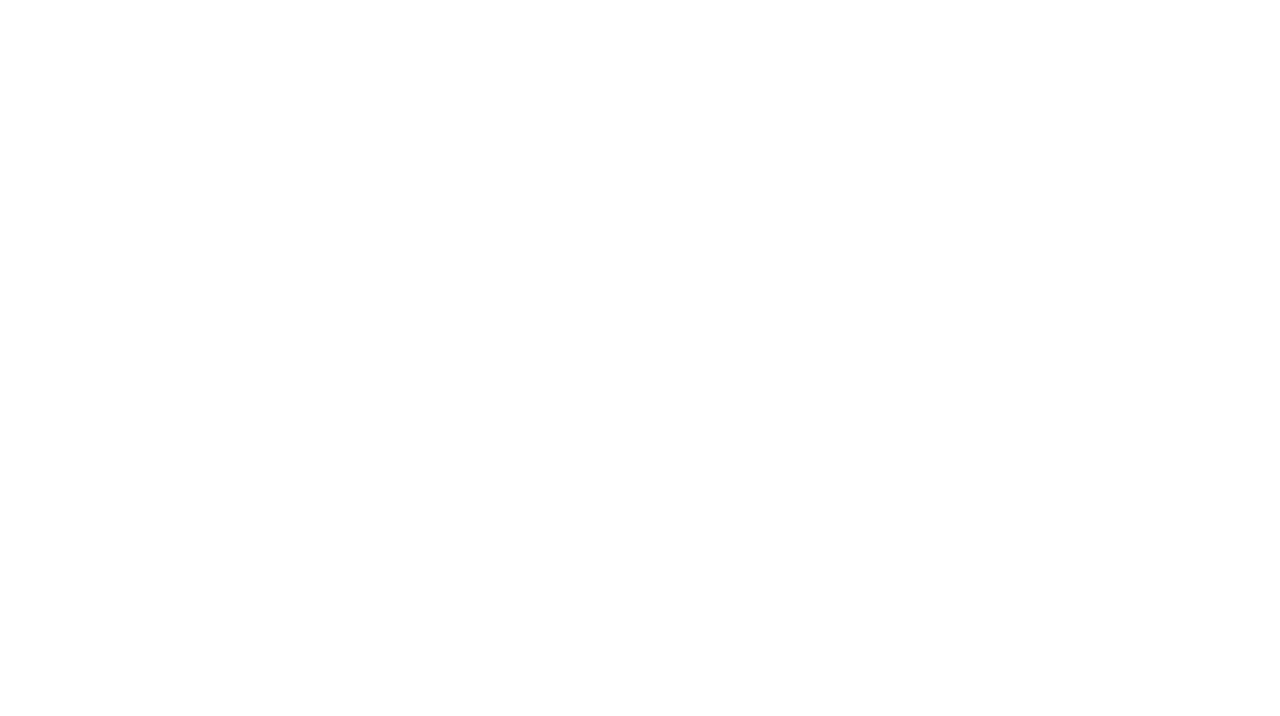
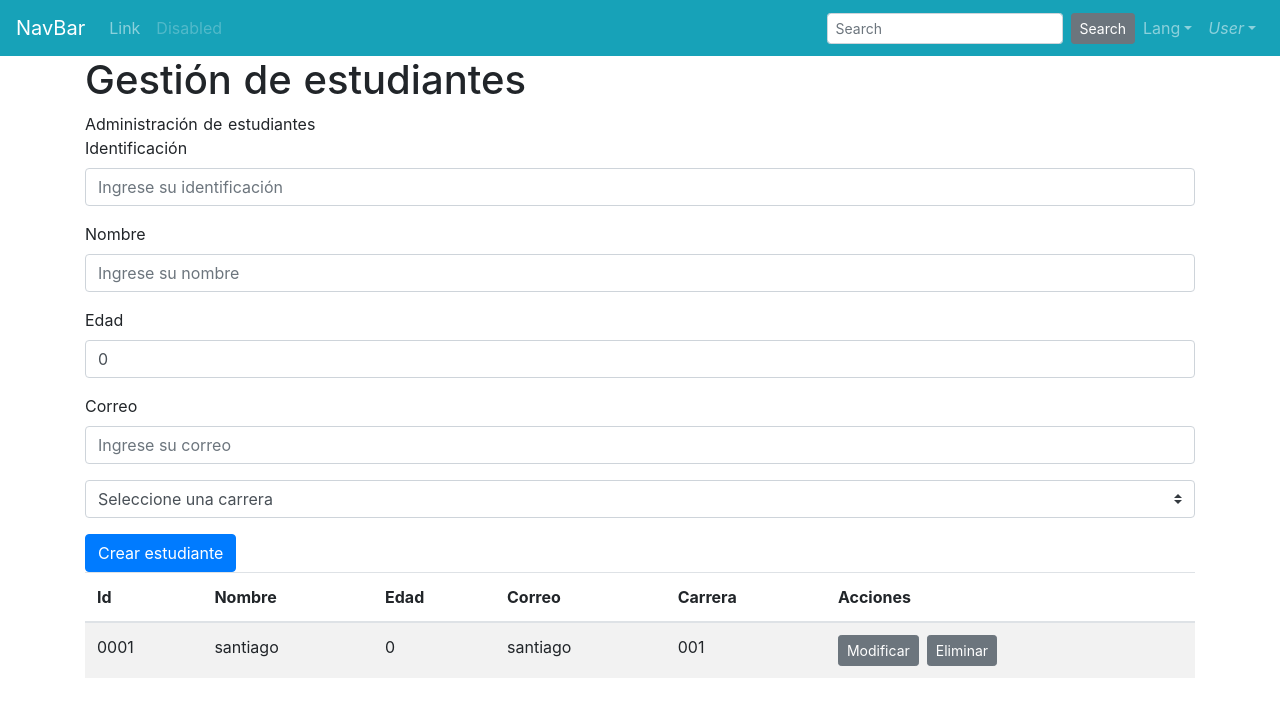
Before and after one commit to alejosuaza1022/proyectoSoftware, a Nuxt app: page /infoEvaluadores in a window 1280 px wide. Before the commit this address had no page. Shown: the top 716 px of the page. Built offline with nearby package versions, Linux system fonts and the light colour scheme.

Commit message:
Layout y crud
Layout añadido y crud de ejemplo

```diff
--- /dev/null
+++ b/assets/infoEvaluadores.js
@@ -0,0 +1,73 @@
+export default {
+    data() {
+      return {
+        mensaje: "Administración de estudiantes",
+        enEdicion: false,
+        estudiante: {
+          id: "",
+          nombre: "",
+          edad: 0,
+          correo: "",
+          carrera: null,
+          acciones: true
+        },
+        lista_estudiantes: [
+          {
+            id: "0001",
+            nombre: "santiago",
+            edad: 0,
+            correo: "santiago",
+            carrera: "001",
+            acciones: true
+          }
+        ],
+        opciones_carrera: [
+          { value: null, text: "Seleccione una carrera", disabled: true },
+          { value: "001", text: "Ingeniería de sistemas" },
+          { value: "002", text: "Derecho" },
+          { value: "003", text: "Comunicación" }
+        ]
+      };
+    },
+    methods: {
+      crearEstudiante() {
+        this.lista_estudiantes.push(this.estudiante);
+        this.estudiante = {
+          id: "",
+          nombre: "",
+          edad: 0,
+          correo: "",
+          carrera: null,
+          acciones: true
+        };
+      },
+      eliminarEstudiante({ item }) {
+        let posicion = this.lista_estudiantes.findIndex(
+          estudiante => estudiante.id == item.id
+        );
+        this.lista_estudiantes.splice(posicion, 1);
+      },
+      cargarEstudiante({ item }) {
+        let estu = this.lista_estudiantes.find(
+          estudiante => estudiante.id == item.id
+        );
+        this.enEdicion = true;
+        this.estudiante = Object.assign({}, estu);
+      },
+      actualizarEstudiante() {
+        let posicion = this.lista_estudiantes.findIndex(
+          estudiante => estudiante.id == this.estudiante.id
+        );
+        this.lista_estudiantes.splice(posicion, 1, this.estudiante);
+        this.estudiante = {
+          id: "",
+          nombre: "",
+          edad: 0,
+          correo: "",
+          carrera: null,
+          acciones: true
+        };
+
+      }
+    }
+  };
--- a/layouts/default.vue
+++ b/layouts/default.vue
@@ -1,13 +1,52 @@
 <template>
   <div>
+    <div>
+      <b-navbar toggleable="lg" type="dark" variant="info">
+        <b-navbar-brand href="#">NavBar</b-navbar-brand>
+
+        <b-navbar-toggle target="nav-collapse"></b-navbar-toggle>
+
+        <b-collapse id="nav-collapse" is-nav>
+          <b-navbar-nav>
+            <b-nav-item href="#">Link</b-nav-item>
+            <b-nav-item href="#" disabled>Disabled</b-nav-item>
+          </b-navbar-nav>
+
+          <!-- Right aligned nav items -->
+          <b-navbar-nav class="ml-auto">
+            <b-nav-form>
+              <b-form-input size="sm" class="mr-sm-2" placeholder="Search"></b-form-input>
+              <b-button size="sm" class="my-2 my-sm-0" type="submit">Search</b-button>
+            </b-nav-form>
+
+            <b-nav-item-dropdown text="Lang" right>
+              <b-dropdown-item href="#">EN</b-dropdown-item>
+              <b-dropdown-item href="#">ES</b-dropdown-item>
+              <b-dropdown-item href="#">RU</b-dropdown-item>
+              <b-dropdown-item href="#">FA</b-dropdown-item>
+            </b-nav-item-dropdown>
+
+            <b-nav-item-dropdown right>
+              <!-- Using 'button-content' slot -->
+              <template v-slot:button-content>
+                <em>User</em>
+              </template>
+              <b-dropdown-item href="#">Profile</b-dropdown-item>
+              <b-dropdown-item href="#">Sign Out</b-dropdown-item>
+            </b-nav-item-dropdown>
+          </b-navbar-nav>
+        </b-collapse>
+      </b-navbar>
+    </div>
+
     <nuxt />
   </div>
 </template>
 
 <style>
 html {
-  font-family: 'Source Sans Pro', -apple-system, BlinkMacSystemFont, 'Segoe UI',
-    Roboto, 'Helvetica Neue', Arial, sans-serif;
+  font-family: "Source Sans Pro", -apple-system, BlinkMacSystemFont, "Segoe UI",
+    Roboto, "Helvetica Neue", Arial, sans-serif;
   font-size: 16px;
   word-spacing: 1px;
   -ms-text-size-adjust: 100%;
@@ -16,14 +55,12 @@ html {
   -webkit-font-smoothing: antialiased;
   box-sizing: border-box;
 }
-
 *,
 *:before,
 *:after {
   box-sizing: border-box;
   margin: 0;
 }
-
 .button--green {
   display: inline-block;
   border-radius: 4px;
@@ -32,12 +69,10 @@ html {
   text-decoration: none;
   padding: 10px 30px;
 }
-
 .button--green:hover {
   color: #fff;
   background-color: #3b8070;
 }
-
 .button--grey {
   display: inline-block;
   border-radius: 4px;
@@ -47,7 +82,6 @@ html {
   padding: 10px 30px;
   margin-left: 15px;
 }
-
 .button--grey:hover {
   color: #fff;
   background-color: #35495e;
--- /dev/null
+++ b/pages/infoEvaluadores.vue
@@ -0,0 +1,67 @@
+<template>
+  <div>
+    <b-container>
+      <!-- Content here -->
+
+      <h1>Gestión de estudiantes</h1>
+      {{mensaje}}
+      {{estudiante.nombre}}
+      <br />
+
+      <b-form action="javascript:void(0)" @submit="crearEstudiante()">
+        <b-form-group label="Identificación" label-for="id">
+          <b-form-input
+            class="form-control"
+            type="number"
+            v-model="estudiante.id"
+            placeholder="Ingrese su identificación"
+            id="id"
+          />
+        </b-form-group>
+        <b-form-group label="Nombre" label-for="nombre">
+          <b-form-input
+            class="form-control"
+            v-model="estudiante.nombre"
+            placeholder="Ingrese su nombre"
+            id="nombre"
+          />
+        </b-form-group>
+        <b-form-group label="Edad" label-for="edad">
+          <b-form-input
+            class="form-control"
+            type="number"
+            v-model="estudiante.edad"
+            placeholder="Ingrese su edad"
+            id="edad"
+          />
+        </b-form-group>
+
+        <b-form-group label="Correo" label-for="correo">
+          <b-form-input
+            class="form-control"
+            type="email"
+            v-model="estudiante.correo"
+            id="correo"
+            placeholder="Ingrese su correo"
+          />
+        </b-form-group>
+
+        <b-form-group>
+          <b-form-select v-model="estudiante.carrera" :options="opciones_carrera"></b-form-select>
+        </b-form-group>
+
+        <b-button type="submit" variant="primary" v-if="!enEdicion">Crear estudiante</b-button>
+        <b-button @click="actualizarEstudiante()" variant="primary" v-else>Actualizar estudiante</b-button>
+      </b-form>
+
+      <b-table striped hover :items="lista_estudiantes">
+        <template v-slot:cell(acciones)="row">
+          <b-button size="sm" @click="cargarEstudiante(row)" class="mr-2">Modificar</b-button>
+          <b-button size="sm" @click="eliminarEstudiante(row)" class="mr-2">Eliminar</b-button>
+        </template>
+      </b-table>
+    </b-container>
+  </div>
+</template>
+
+<script src="@/assets/infoEvaluadores.js"/>
```
